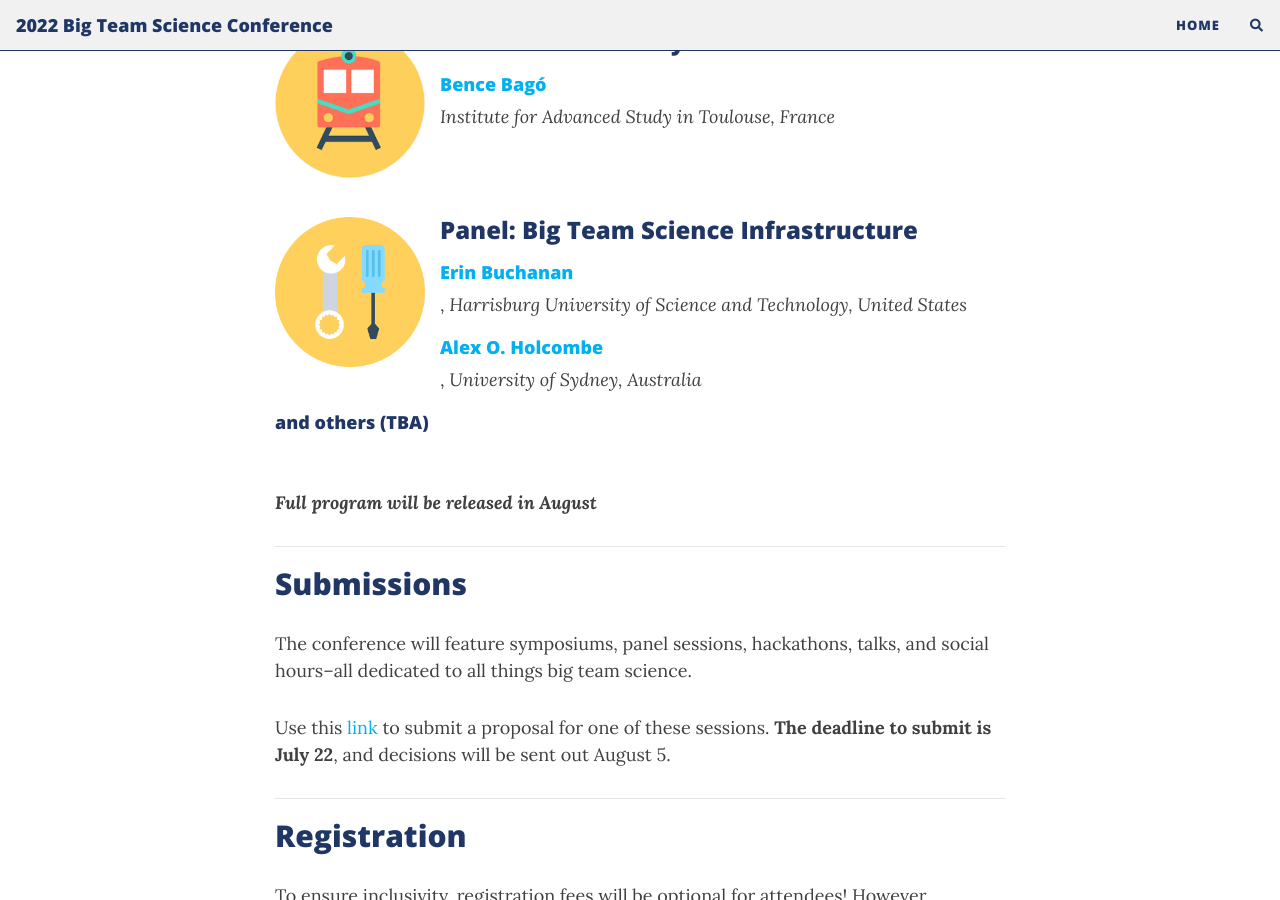
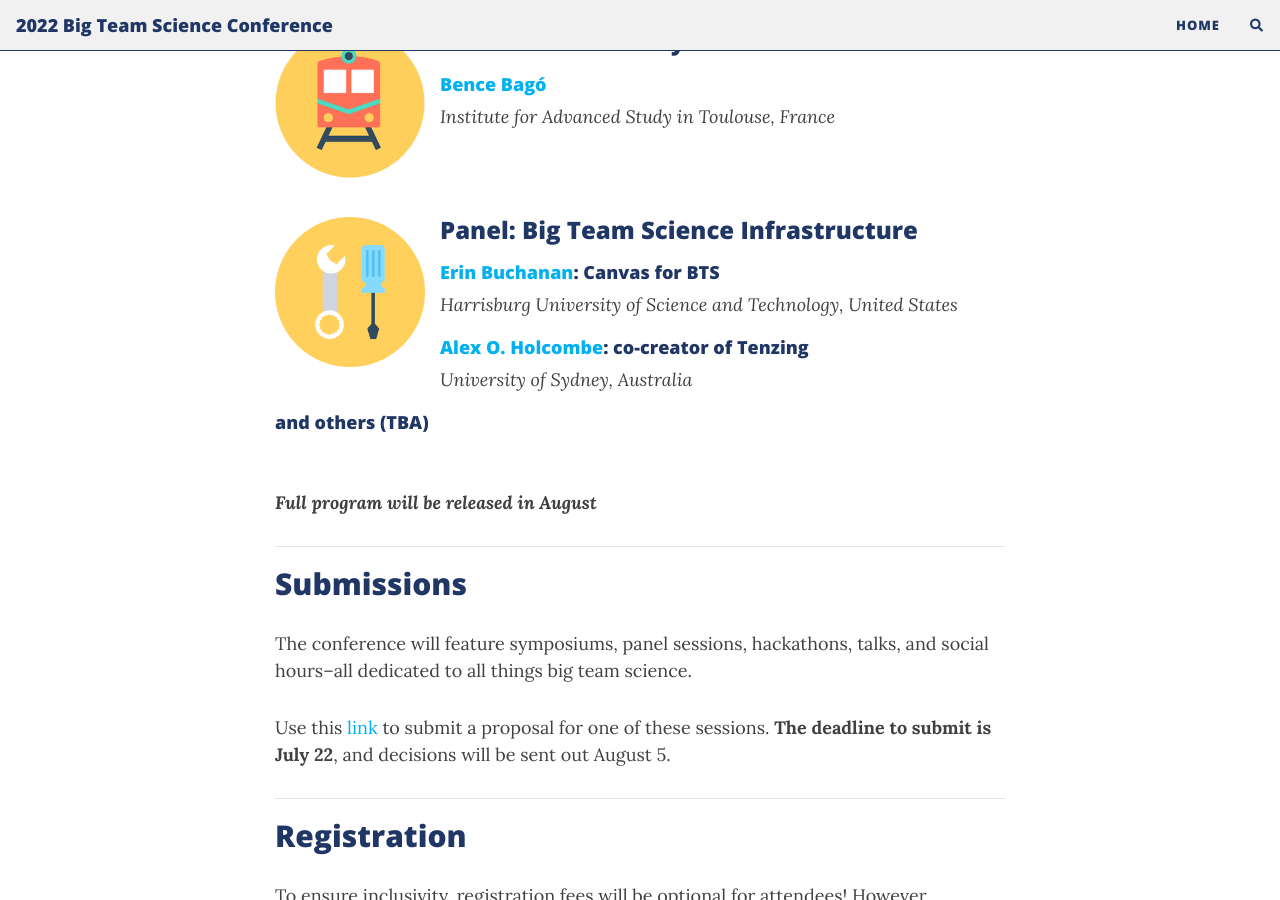
Before and after one commit to bigteamscienceconference/bigteamscienceconference.github.io, a Jekyll site: the page built from index.md, in a window 1280 px wide and 900 px high, scrolled down 1540 px. Built offline with Jekyll 4.4.1, drawn with Linux system fonts in a browser that asks for light colours; nearby versions of some CDN libraries; comment, search, counter and statistics services are not loaded.

Commit message:
update sessions

```diff
--- a/index.md
+++ b/index.md
@@ -46,8 +46,10 @@ The goal of this two-day virtual conference is to bring together a multidiscipli
 <section>
   <a href=""><img src="/assets/img/tools.png" alt="tools" width="150" height="150" style="float: left; margin-right: 15px;"></a>
   <h3>Panel: Big Team Science Infrastructure</h3>
-  <h4><a href="https://www.aggieerin.com/page/about/">Erin Buchanan</a></h4>, <i>Harrisburg University of Science and Technology, United States</i>
-  <h4><a href="https://www.sydney.edu.au/science/about/our-people/academic-staff/alex-holcombe.html">Alex O. Holcombe</a></h4>, <i>University of Sydney, Australia</i>
+  <h4><a href="https://www.aggieerin.com/page/about/">Erin Buchanan</a>: Canvas for BTS</h4>
+  <i>Harrisburg University of Science and Technology, United States</i>
+  <h4><a href="https://www.sydney.edu.au/science/about/our-people/academic-staff/alex-holcombe.html">Alex O. Holcombe</a>: co-creator of Tenzing</h4>
+  <i>University of Sydney, Australia</i>
   <h4>and others (TBA)</h4>
 </section>
 <br>
```
